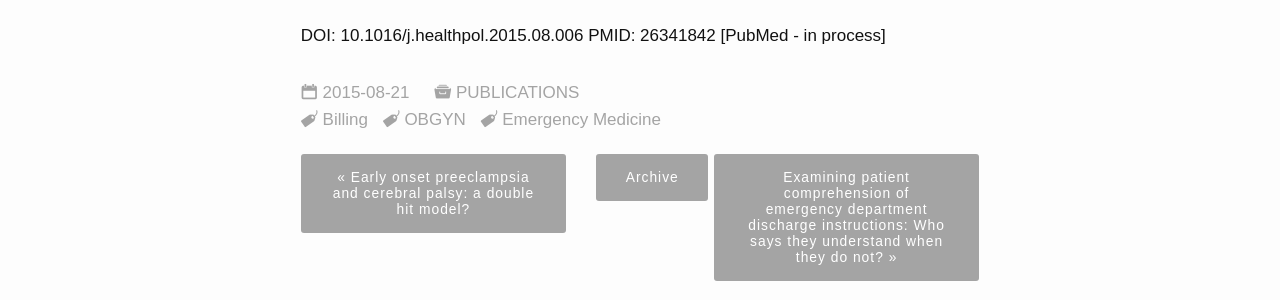
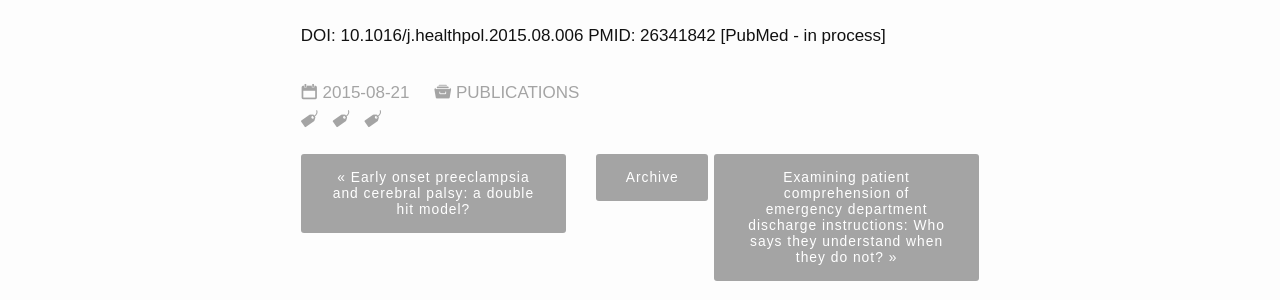
Before and after one commit to vsevkayf/OmarKhayyam, a Jekyll site: the page built from _posts/2015-08-21-136.md, in a window 1280 px wide. Shown: the part 1537-1837 px from the top of the page. Built offline with Jekyll 4.4.1, drawn with Linux system fonts in a browser that asks for light colours; nearby versions of some CDN libraries; some web fonts are replaced.

Commit message:
Update _meta_information.html

```diff
--- a/_includes/_meta_information.html
+++ b/_includes/_meta_information.html
@@ -14,7 +14,7 @@
 
 				{% if page.categories %}<span class="icon-archive pr20"> {{ page.categories | join: ' · ' | upcase }}{% endif %}</span>
 				<br />
-				<span class="pr20">{% for tag in page.tags %}<span class="icon-price-tag pr10"> {{tag}}</span> {% endfor %}</span>
+				<span class="pr20">{% for tag in page.tags %}<span class="icon-price-tag pr10">  <a href="/tags/{{tag}}"></a></span> {% endfor %}</span>
 			</p>
 
 			<div id="post-nav" class="row">
```
